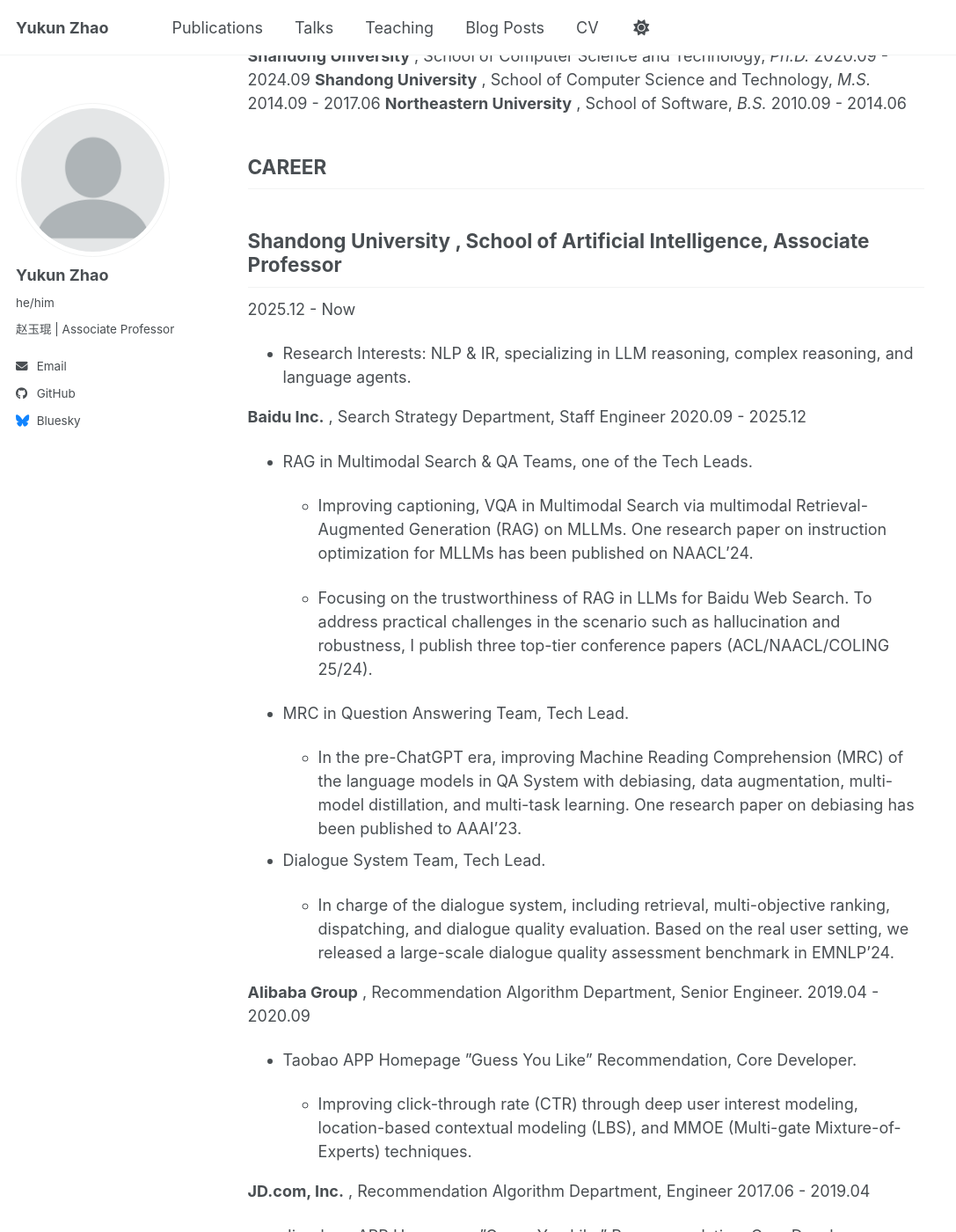
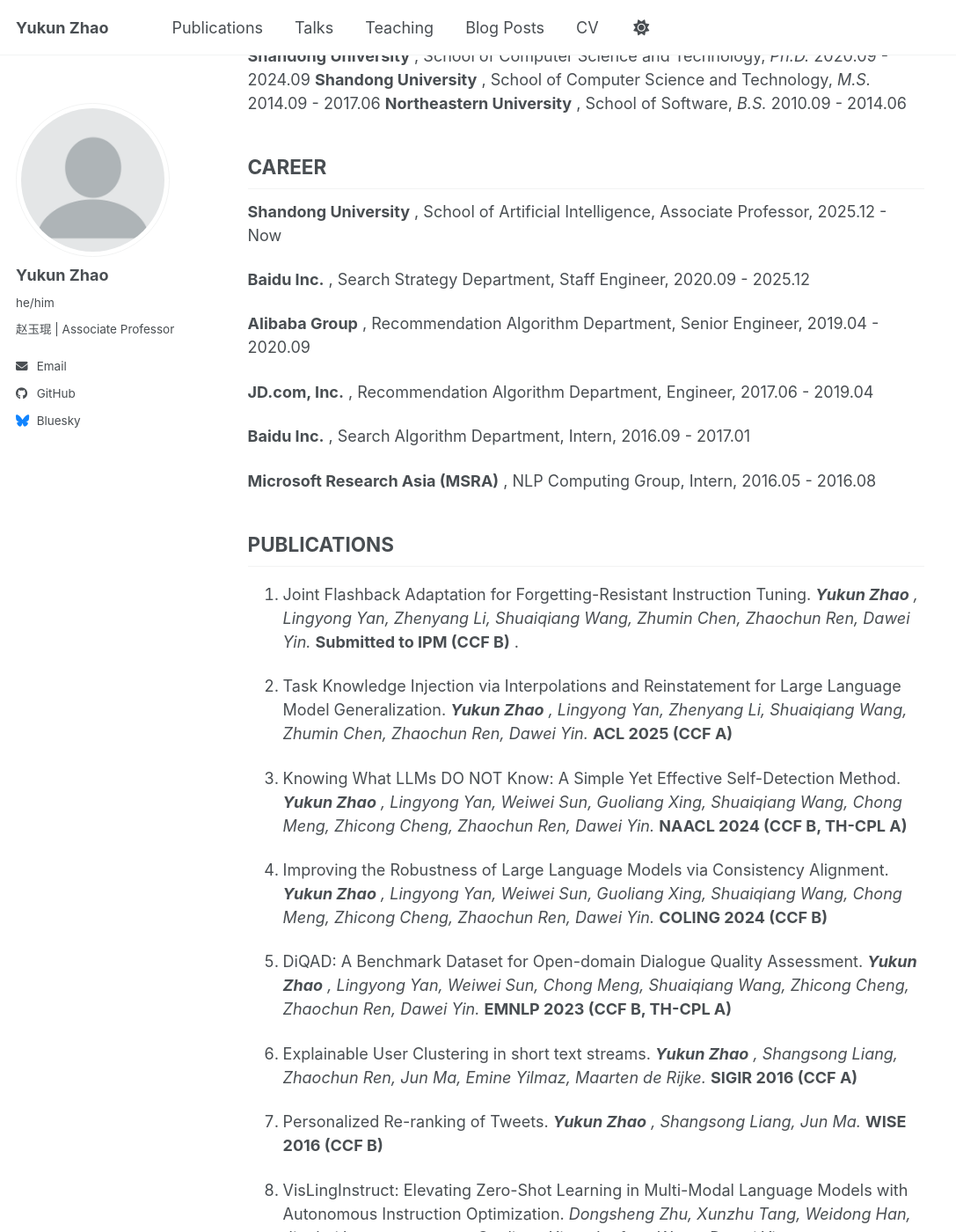
Before and after one commit to yukunZhao/yukunzhao.github.io, a Jekyll site: the page built from cv.md, in a window 1280 px wide and 1400 px high, scrolled down 309 px. Shown: the whole window at 88% size, without its empty margins (0-1087 px from the left). Built offline with Jekyll 4.4.1, drawn with Linux system fonts in a browser that asks for light colours; our own code applies the rules of GitHub Pages for plain Markdown files; a script bundle is joined from its source files by our own code; library files that are not in the unit come from our copies; some of the changed text lies outside the part shown.

Commit message:
Update CV: simplify career section, remove detailed work descriptions

```diff
--- a/cv.md
+++ b/cv.md
@@ -8,47 +8,17 @@
 
 ## CAREER
 
-## **Shandong University** , School of Artificial Intelligence, Associate Professor
+**Shandong University** , School of Artificial Intelligence, Associate Professor, 2025.12 - Now
 
-2025.12 - Now
+**Baidu Inc.** , Search Strategy Department, Staff Engineer, 2020.09 - 2025.12
 
-- Research Interests: NLP & IR, specializing in LLM reasoning, complex reasoning, and language agents.
+**Alibaba Group** , Recommendation Algorithm Department, Senior Engineer, 2019.04 - 2020.09
 
-**Baidu Inc.** , Search Strategy Department, Staff Engineer 2020.09 - 2025.12
+**JD.com, Inc.** , Recommendation Algorithm Department, Engineer, 2017.06 - 2019.04
 
-- RAG in Multimodal Search & QA Teams, one of the Tech Leads.
+**Baidu Inc.** , Search Algorithm Department, Intern, 2016.09 - 2017.01
 
-   - Improving captioning, VQA in Multimodal Search via multimodal Retrieval-Augmented Generation (RAG) on MLLMs. One research paper on instruction optimization for MLLMs has been published on NAACL’24.
-
-   - Focusing on the trustworthiness of RAG in LLMs for Baidu Web Search. To address practical challenges in the scenario such as hallucination and robustness, I publish three top-tier conference papers (ACL/NAACL/COLING 25/24).
-
-- MRC in Question Answering Team, Tech Lead.
-
-   - In the pre-ChatGPT era, improving Machine Reading Comprehension (MRC) of the language models in QA System with debiasing, data augmentation, multi-model distillation, and multi-task learning. One research paper on debiasing has been published to AAAI’23.
-
-- Dialogue System Team, Tech Lead.
-
-   - In charge of the dialogue system, including retrieval, multi-objective ranking, dispatching, and dialogue quality evaluation. Based on the real user setting, we released a large-scale dialogue quality assessment benchmark in EMNLP’24.
-
-**Alibaba Group** , Recommendation Algorithm Department, Senior Engineer. 2019.04 - 2020.09
-
-- Taobao APP Homepage ”Guess You Like” Recommendation, Core Developer.
-
-   - Improving click-through rate (CTR) through deep user interest modeling, location-based contextual modeling (LBS), and MMOE (Multi-gate Mixture-of-Experts) techniques.
-
-**JD.com, Inc.** , Recommendation Algorithm Department, Engineer 2017.06 - 2019.04
-
-- Jingdong APP Homepage ”Guess You Like” Recommendation, Core Developer.
-
-- Improving retrieval performance using graph embedding and user/item collaborative filtering, and ranking performance through feature engineering to increase final CTR, CVR, and GMV.
-
-- **Baidu Inc.** , Search Algorithm Department, Intern 2016.09 - 2017.01
-
-- News Recommendation in Baidu Web Search.
-
-**Microsoft Research Asia (MSRA)** , NLP Computing Group, Intern 2016.05 - 2016.08
-
-- Evaluating Response Relevance in Dialogue Systems.
+**Microsoft Research Asia (MSRA)** , NLP Computing Group, Intern, 2016.05 - 2016.08
 
 ## PUBLICATIONS
 
```
